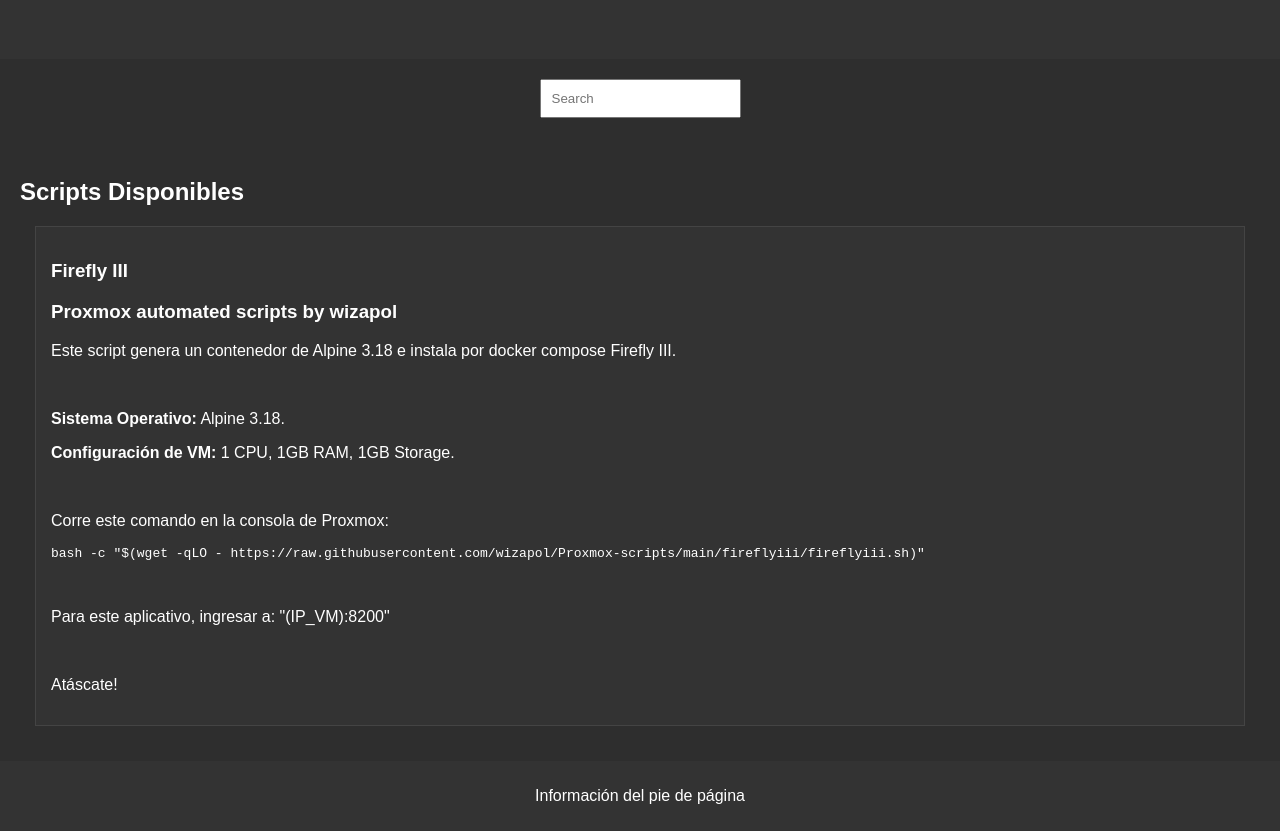
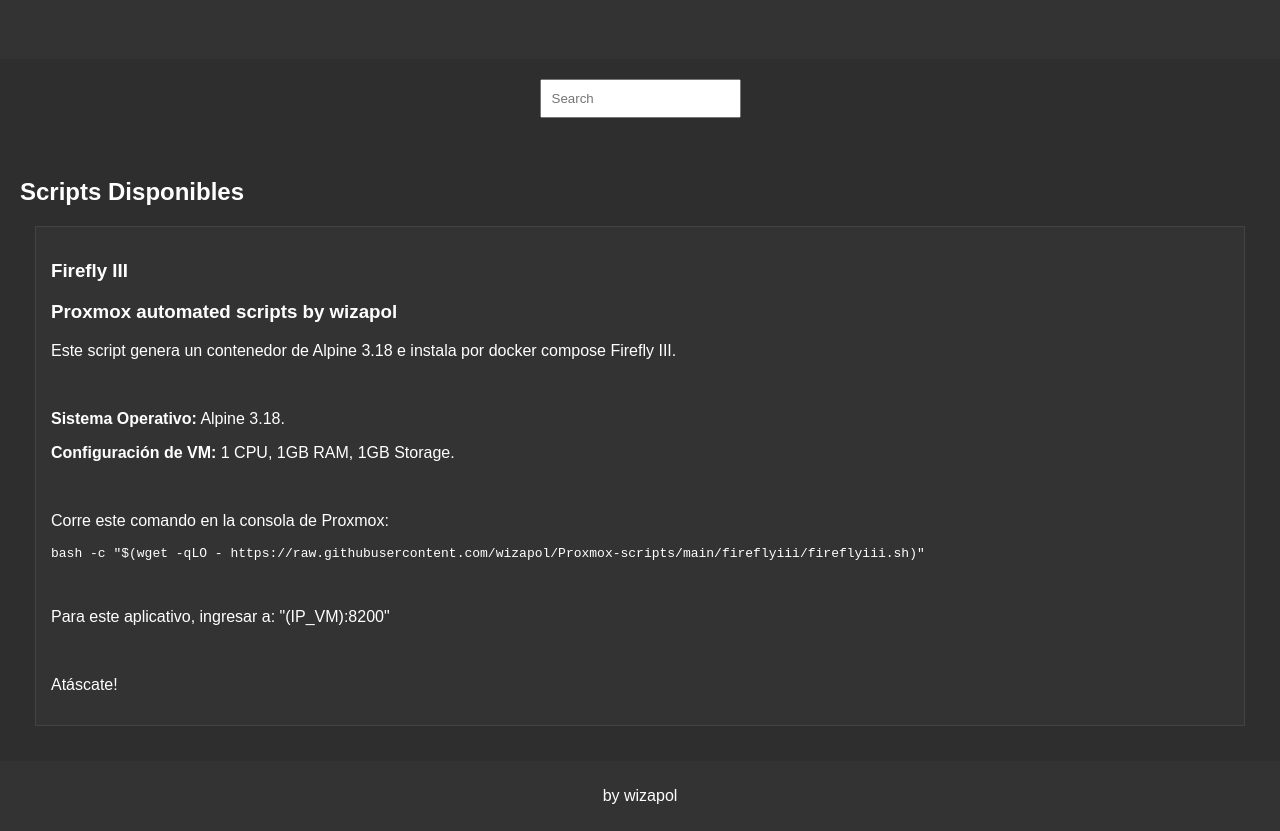
Before and after one commit to wizapol/wizapol.github.io, a plain HTML site: page proxmox/index.html in a window 1280 px wide. Shown: the part 81-912 px from the top of the page. Drawn offline with Linux system fonts and the light colour scheme.

Commit message:
Update index.html

```diff
--- a/proxmox/index.html
+++ b/proxmox/index.html
@@ -35,7 +35,7 @@
   </main>
 
   <footer>
-    <p>Información del pie de página</p>
+    <p>by wizapol</p>
   </footer>
 
 </body>
```
